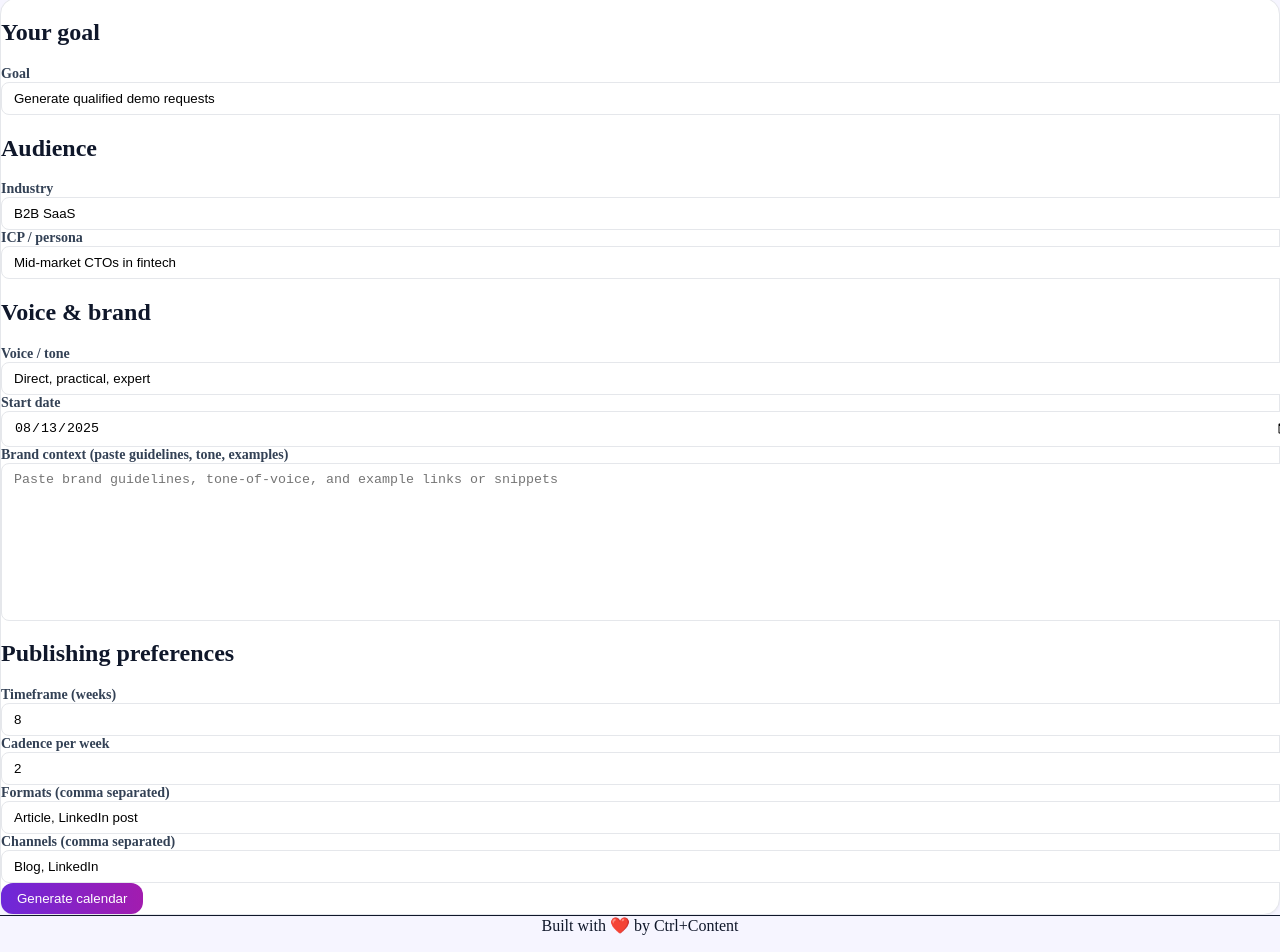
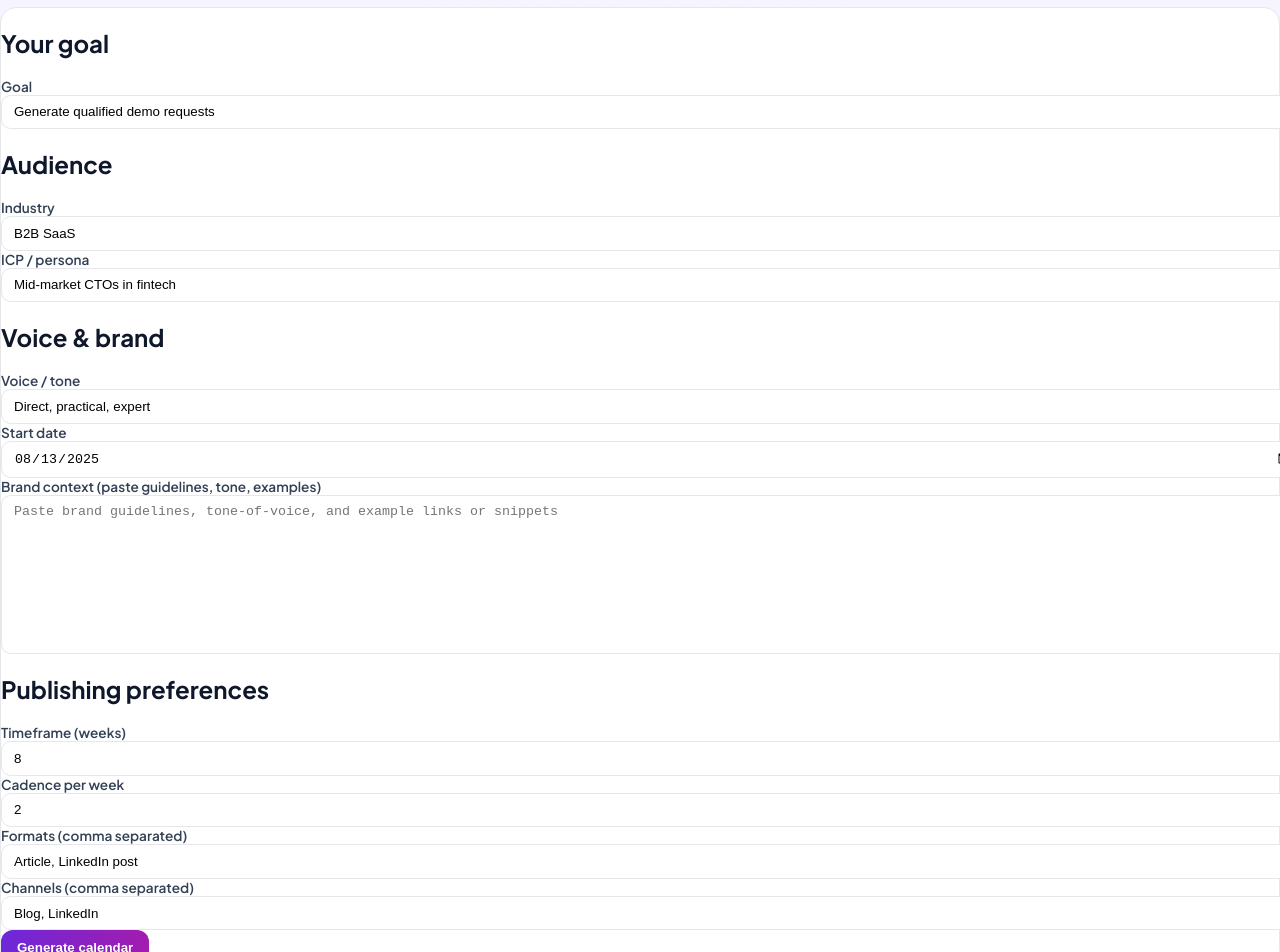
Before and after one commit to ctrlcontent/b2b-content-strategist, a Next.js app: page / in a window 1280 px wide. Shown: the part 121-1073 px from the top of the page. Built offline with nearby package versions, Linux system fonts and the light colour scheme.

Commit message:
ui: premium font + chip tags + polished plan cards

```diff
--- a/app/components/PlanView.js
+++ b/app/components/PlanView.js
@@ -3,65 +3,48 @@ export default function PlanView({ calendar, onBrief }) {
   if (!calendar?.weeks?.length) return null;
 
   return (
-    <section className="space-y-6">
+    <section className="space-y-8">
+      {/* Pillars */}
       {calendar.pillars?.length ? (
-        <div className="card p-5">
-          <h3 className="text-lg font-semibold mb-2">Pillars</h3>
+        <div className="card p-6">
+          <h3 className="text-xl font-semibold mb-3">Pillars</h3>
           <ul className="grid gap-2 text-slate-700 list-disc ml-5">
             {calendar.pillars.map((p, i) => (
-              <li key={i}>
-                <span className="font-medium">{p.name}</span> — {p.why}
-              </li>
+              <li key={i}><span className="font-medium">{p.name}</span> — {p.why}</li>
             ))}
           </ul>
         </div>
       ) : null}
 
+      {/* Weeks */}
       {calendar.weeks.map((w) => (
         <div key={w.week} className="card overflow-hidden">
-          <div className="px-5 py-3 bg-gradient-to-r from-violet-700 to-fuchsia-700 text-white">
+          <div className="px-6 py-3 bg-gradient-to-r from-violet-700 to-fuchsia-700 text-white">
             <h4 className="font-semibold">Week {w.week}</h4>
           </div>
 
-          <div className="p-5 space-y-4">
+          <div className="p-6 grid gap-4">
             {w.items?.map((it, i) => (
               <div
                 key={i}
-                className="rounded-lg border border-slate-200 p-4 flex flex-col gap-3 bg-white"
+                className="rounded-xl border border-slate-200 p-4 bg-white hover:shadow-sm transition"
               >
+                <div className="flex flex-col md:flex-row md:items-start md:justify-between gap-3">
                   <div className="flex items-start gap-3">
-                  <div className="text-2xl leading-none">📝</div>
-                  <div className="flex-1">
+                    <div className="text-2xl">📝</div>
+                    <div>
                       <div className="font-semibold text-slate-900">{it.title}</div>
-                    <div className="mt-1 flex flex-wrap gap-2 text-xs">
-                      {it.format ? (
-                        <span className="px-2 py-1 rounded-full border text-slate-600">
-                          {it.format}
-                        </span>
-                      ) : null}
-                      {it.channel ? (
-                        <span className="px-2 py-1 rounded-full border text-slate-600">
-                          {it.channel}
-                        </span>
-                      ) : null}
-                      {it.persona ? (
-                        <span className="px-2 py-1 rounded-full border text-slate-600">
-                          {it.persona}
-                        </span>
-                      ) : null}
-                      {it.journeyStage ? (
-                        <span className="px-2 py-1 rounded-full border text-slate-600">
-                          {it.journeyStage}
-                        </span>
-                      ) : null}
-                      {it.primaryKeyword ? (
-                        <span className="px-2 py-1 rounded-full border text-slate-600">
-                          {it.primaryKeyword}
-                        </span>
-                      ) : null}
+                      <div className="mt-2 flex flex-wrap gap-2">
+                        {it.format && <span className="chip">{it.format}</span>}
+                        {it.channel && <span className="chip">{it.channel}</span>}
+                        {it.persona && <span className="chip">{it.persona}</span>}
+                        {it.journeyStage && <span className="chip">{it.journeyStage}</span>}
+                        {it.primaryKeyword && <span className="chip">{it.primaryKeyword}</span>}
+                      </div>
                     </div>
                   </div>
 
+                  <div className="flex gap-2">
                     <button
                       onClick={() => onBrief?.(w.week, i, it)}
                       className="px-3 py-1.5 rounded-lg border text-sm hover:bg-slate-50"
@@ -69,9 +52,10 @@ export default function PlanView({ calendar, onBrief }) {
                       Generate brief
                     </button>
                   </div>
+                </div>
 
                 {(it.supportingKeywords?.length || it.notes) && (
-                  <div className="text-sm text-slate-700">
+                  <div className="text-sm text-slate-700 mt-3">
                     {it.supportingKeywords?.length ? (
                       <div className="mb-1">
                         <span className="font-medium">Keywords:</span>{" "}
--- a/app/globals.css
+++ b/app/globals.css
@@ -2,71 +2,60 @@
 @tailwind components;
 @tailwind utilities;
 
-/* ===== Ctrl+Content brand tokens ===== */
+/* Brand tokens */
 :root{
-  --cc-bg:#F6F5FF;            /* soft lavender */
-  --cc-ink:#0F172A;           /* slate-900 */
-  --cc-muted:#64748B;         /* slate-500 */
-  --cc-card:#FFFFFF;          /* white */
-  --cc-border:#E5E7EB;        /* gray-200 */
-  --cc-primary:#6D28D9;       /* violet-700 */
-  --cc-primary-2:#A21CAF;     /* fuchsia-700 */
+  --cc-bg:#F6F5FF;           /* soft lavender */
+  --cc-ink:#0F172A;          /* slate-900 */
+  --cc-muted:#64748B;        /* slate-500 */
+  --cc-card:#FFFFFF;         /* white */
+  --cc-border:#E5E7EB;       /* gray-200 */
+  --cc-primary:#6D28D9;      /* violet-700 */
+  --cc-primary-2:#A21CAF;    /* fuchsia-700 */
 }
 
-/* Base */
-html,body{ height:100%; }
+html,body{height:100%}
 body{
-  background: var(--cc-bg);
-  color: var(--cc-ink);
-  -webkit-font-smoothing: antialiased;
-  -moz-osx-font-smoothing: grayscale;
-  font-feature-settings: "rlig" 1, "calt" 1;
-  margin: 0;
+  margin:0;
+  color:var(--cc-ink);
+  background:
+    radial-gradient(1200px 400px at 50% -100px, #ede9fe 0, rgba(237,233,254,0) 60%),
+    var(--cc-bg);
+  -webkit-font-smoothing:antialiased;
+  -moz-osx-font-smoothing:grayscale;
 }
 
-/* Brand button (plain CSS) */
-.btn {
-  display: inline-flex;
-  align-items: center;
-  justify-content: center;
-  padding: 0.5rem 1rem;                /* px-4 py-2 */
-  font-weight: 500;
-  color: #fff;
-  border: 0;
-  border-radius: 0.75rem;              /* ~ rounded-xl */
-  transition: filter .15s ease;
-  background-image: linear-gradient(90deg,var(--cc-primary),var(--cc-primary-2));
-  text-decoration: none;
-  cursor: pointer;
+/* Pretty button */
+.btn{
+  display:inline-flex;align-items:center;justify-content:center;
+  padding:.6rem 1rem;font-weight:600;color:#fff;border:0;border-radius:.75rem;
+  background-image:linear-gradient(90deg,var(--cc-primary),var(--cc-primary-2));
+  cursor:pointer;transition:filter .15s ease, transform .1s ease;
+  text-decoration:none;
 }
-.btn:hover { filter: brightness(1.05); }
-.btn:disabled { opacity: .6; cursor: not-allowed; }
+.btn:hover{filter:brightness(1.06); transform:translateY(-1px)}
+.btn:disabled{opacity:.6;cursor:not-allowed}
 
 /* Card */
-.card {
-  background: var(--cc-card);
-  border: 1px solid var(--cc-border);
-  border-radius: 1rem;                 /* ~ rounded-2xl */
-  box-shadow: 0 1px 2px rgba(0,0,0,.05);
+.card{
+  background:var(--cc-card);
+  border:1px solid var(--cc-border);
+  border-radius:1rem;
+  box-shadow:0 1px 2px rgba(0,0,0,.04);
 }
 
-/* Table */
-.table { min-width: 100%; font-size: 0.875rem; border-collapse: collapse; }
-.table thead tr{
-  background: linear-gradient(90deg,var(--cc-primary),var(--cc-primary-2));
-  color: #fff;
+/* Compact tag */
+.chip{
+  display:inline-flex;align-items:center;gap:.4rem;
+  padding:.25rem .55rem;border:1px solid var(--cc-border);
+  border-radius:999px;font-size:.75rem;color:#475569; /* slate-600 */
+  background:#fff;
 }
-.table th, .table td { padding: 0.5rem 1rem; border-top: 1px solid var(--cc-border); }
-.table thead th { border-top: none; }
 
-/* Form bits */
-.label { font-size: .875rem; font-weight: 600; color: #334155; }    /* slate-700 */
-.input, .textarea {
-  width: 100%;
-  padding: 0.5rem 0.75rem;
-  border: 1px solid var(--cc-border);
-  border-radius: .5rem;                 /* rounded-lg */
-  outline: none;
+/* Inputs */
+.label{font-size:.85rem;font-weight:600;color:#334155}
+.input,.textarea{
+  width:100%;padding:.55rem .75rem;border:1px solid var(--cc-border);
+  border-radius:.6rem;outline:none;background:#fff;
 }
-.textarea { min-height: 140px; }
-.section-title { font-size: 1.875rem; font-weight: 600; }            /* text-3xl */
+.input:focus,.textarea:focus{box-shadow:0 0 0 3px rgba(109,40,217,.12);border-color:#a78bfa}
+.textarea{min-height:140px}
--- a/app/layout.js
+++ b/app/layout.js
@@ -1,6 +1,13 @@
 // app/layout.js
 import "./globals.css";
 import Header from "./components/Header";
+import { Plus_Jakarta_Sans } from "next/font/google";
+
+const font = Plus_Jakarta_Sans({
+  subsets: ["latin"],
+  weight: ["400", "500", "600", "700"],
+  display: "swap",
+});
 
 export const metadata = {
   title: "Ctrl+Content • B2B Content Strategist",
@@ -10,10 +17,10 @@ export const metadata = {
 export default function RootLayout({ children }) {
   return (
     <html lang="en">
-      <body>
+      <body className={font.className}>
         <Header />
         <main className="mx-auto max-w-6xl px-4 py-10">{children}</main>
-        <footer className="border-t py-8 text-center text-sm text-slate-500">
+        <footer className="border-t py-10 text-center text-sm text-slate-500">
           Built with ❤️ by Ctrl+Content
         </footer>
       </body>
```
Lines whose indentation alone changed are shown as unchanged.
